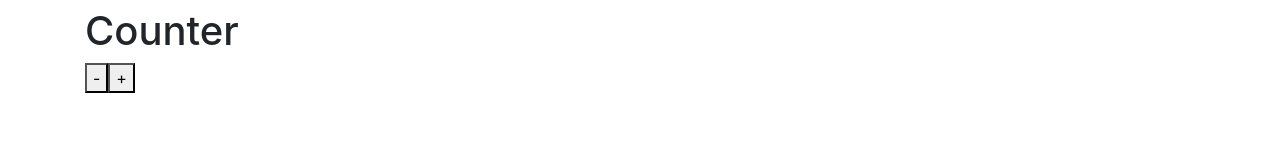
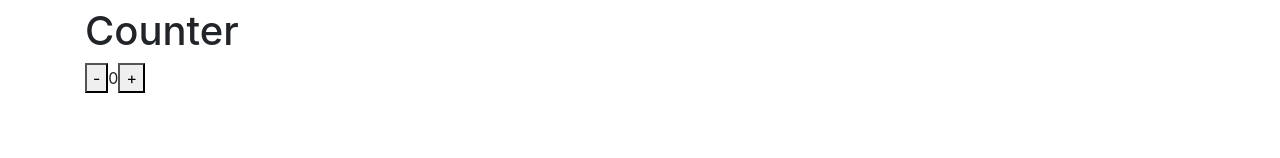
Before and after one commit to arthuranteater/ReactProject, a React (Create React App) app in the folder ClientApp/: page /Counter in a window 1280 px wide. Shown: the part 122-280 px from the top of the page. Built offline with nearby package versions, Linux system fonts and the light colour scheme.

Commit message:
Redox counter

```diff
--- a/ClientApp/src/App.js
+++ b/ClientApp/src/App.js
@@ -5,7 +5,7 @@ import { Home } from './components/Home';
 import { Cars } from './components/Cars';
 import { SellVehicle } from './components/SellVehicle';
 import { ViewUsers } from './components/ViewUsers';
-import {Counter} from './components/Counter';
+import Counter from './components/Counter';
 
 const initialState = {
 
--- a/ClientApp/src/components/Counter.js
+++ b/ClientApp/src/components/Counter.js
@@ -1,19 +1,17 @@
 import React, { Component } from 'react';
 import { connect } from "react-redux";
 
-
-
-export class Counter extends Component {
+class Counter extends React.Component {
     static displayName = Counter.name;
 
     increment = () => {
         console.log("Increment here ");
-        this.props.dispatch({type: "INCREMENT"});
+        this.props.dispatch({ type: "INCREMENT" });
     }
 
     decrement = () => {
         console.log("Decrement here ");
-        this.props.dispatch({type: "DECREMENT"});
+        this.props.dispatch({ type: "DECREMENT" });
     }
 
     render() {
@@ -23,7 +21,7 @@ export class Counter extends Component {
                 <h1>Counter</h1>
                 <div>
                     <button onClick={this.decrement}>-</button>
-                    <span className="count">{this.props.count}</span>
+                    <span>{this.props.count}</span>
                     <button onClick={this.increment} >+</button>
                 </div>
             </div>
@@ -31,10 +29,11 @@ export class Counter extends Component {
     }
 }
 
-const mapStateToProps = state => (
+const mapStateToProps = (state) => (
     {
-        count: state.count
+         count: state.count
     }
 );
 
+
 export default connect(mapStateToProps)(Counter);
```
Also changed, not shown: ClientApp/src/index.js (+7 -0 lines).
